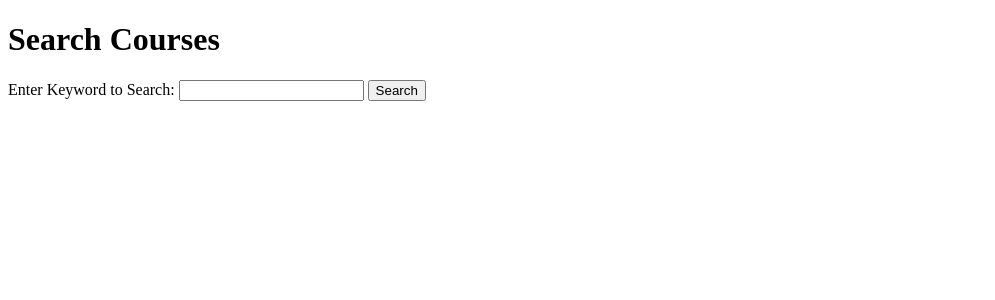
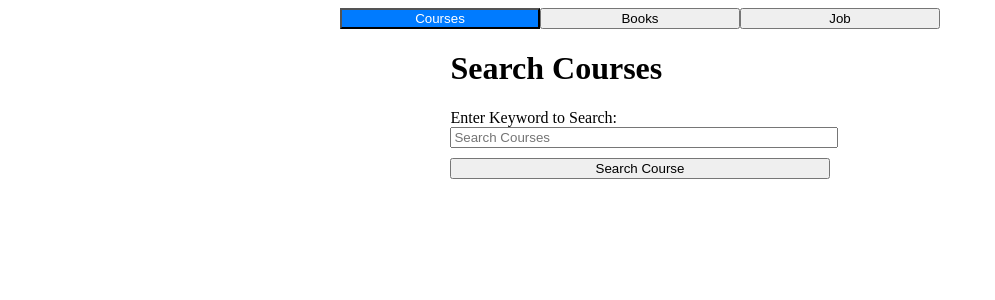
Before and after one commit to VIVEKKS2292/Guide-Sphere-Website, a Flask app: template templates/index_det.html in a window 1280 px wide. Shown: the top 300 px of the page, without its empty margins (0-995 px from the left). Run offline with Flask 3, Linux system fonts and the light colour scheme; the template is opened without the code that fills it, so the values that code supplies are empty; some libraries are stand-ins or nearby versions.

Commit message:
Top 3 Button Toggle Effect Completed,But not Functional

```diff
--- a/templates/index_det.html
+++ b/templates/index_det.html
@@ -5,6 +5,39 @@
     <meta name="viewport" content="width=device-width, initial-scale=1.0">
     <title>Search Courses</title>
     <style>
+        .button-container {
+            justify-content: center; /* Align items horizontally at the center */
+            display: flex;
+            max-width: 600px; /* Set a maximum width for the button container */
+            margin: 0 auto; /* Center the button container horizontally */
+        }
+
+        .button-container button {
+            margin: 0 ; /* Adjust margin between buttons as needed */
+            flex: 1; /* Each button occupies equal space */
+        }
+
+        .button-container button.active {
+            color: #fff; /* Example color for active button text */
+            background-color: #007bff; /* Example color for active button */
+        }
+
+        .form-container {
+            display: flex;
+            flex-direction: row;
+            justify-content: space-around; /* Adjust as needed */
+        }
+
+        form {
+            width: 30%; /* Adjust width as needed */
+        }
+
+        form input[type="text"],
+        form button[type="submit"] {
+            width: 100%;
+            margin-bottom: 10px;
+        }
+
         .course-container {
             display: flex;
             flex-wrap: wrap;
@@ -22,15 +55,83 @@
             height: auto; /* Maintain aspect ratio */
         }
     </style>
+    <script>
+        document.addEventListener("DOMContentLoaded", function() {
+        const buttons = document.querySelectorAll(".button-container button");
+
+        buttons.forEach(button => {
+            button.addEventListener("click", function() {
+            // Remove 'active' class from all buttons
+            buttons.forEach(btn => btn.classList.remove("active"));
+
+            // Add 'active' class to the clicked button
+            this.classList.add("active");
+            });
+        });
+        });
+    </script>
+    <script src="https://ajax.googleapis.com/ajax/libs/jquery/3.5.1/jquery.min.js"></script>
+    <script>
+    $(document).ready(function() {
+        // Initial state: Show only class_course_search form
+        $(".class_course_search").show();
+        $(".class_book_search, .class_job_search").hide();
+
+        // Button click event
+        $(".button-container button").click(function() {
+            // Remove active class from all buttons
+            $(".button-container button").removeClass("active");
+
+            // Add active class to the clicked button
+            $(this).addClass("active");
+
+            // Hide all forms
+            $(".form-container form").hide();
+
+            // Show the corresponding form based on the clicked button
+            if ($(this).attr("id") === "course-button") {
+                $(".class_course_search").show();
+            } else if ($(this).attr("id") === "book-button") {
+                $(".class_book_search").show();
+            } else if ($(this).attr("id") === "jobs-button") {
+                $(".class_job_search").show();
+            }
+        });
+    });
+
+    </script>
 </head>
 <body>
-    <h1>Search Courses</h1>
-    <form method="post">
-        <label for="keyword">Enter Keyword to Search:</label>
-        <input type="text" id="keyword" name="keyword" required>
-        <button type="submit">Search</button>
-    </form>
+    <!-- Top 3 Switch Buttons -->
+    <div class="button-container">
+        <button id="course-button" class="active">Courses</button>
+        <button id="book-button">Books</button>
+        <button id="jobs-button">Job</button>
+    </div>
+    <!-- Input keyword -->
+    <div class="form-container">
+        <form method="post" class="class_course_search">
+            <h1>Search Courses</h1>
+            <label for="keyword">Enter Keyword to Search:</label>
+            <input type="text" id="keyword" name="keyword" placeholder="Search Courses" required>
+            <button type="submit">Search Course</button>
+        </form>
 
+        <form method="post" class="class_book_search">
+            <h1>Search Books</h1>
+            <label for="keyword">Enter Keyword to Search:</label>
+            <input type="text" id="keyword" name="keyword" placeholder="Search Books" required>
+            <button type="submit">Search Book</button>
+        </form>
+
+        <form method="post" class="class_job_search">
+            <h1>Search Jobs</h1>
+            <label for="keyword">Enter Keyword to Search:</label>
+            <input type="text" id="keyword" name="keyword" placeholder="Search Jobs" required>
+            <button type="submit">Search Job</button>
+        </form>
+    </div>
+    <!-- Flask Part -->
     {% if keyword %}
         <h2>Search Results for "{{ keyword }}"</h2>
         <div class="course-container">
```
